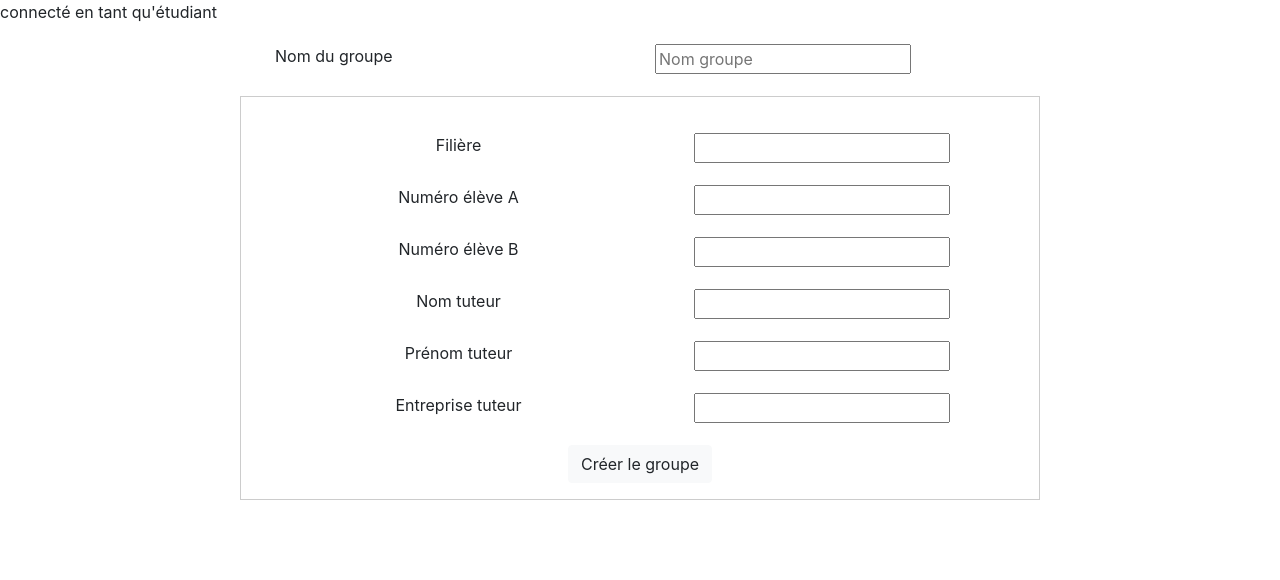
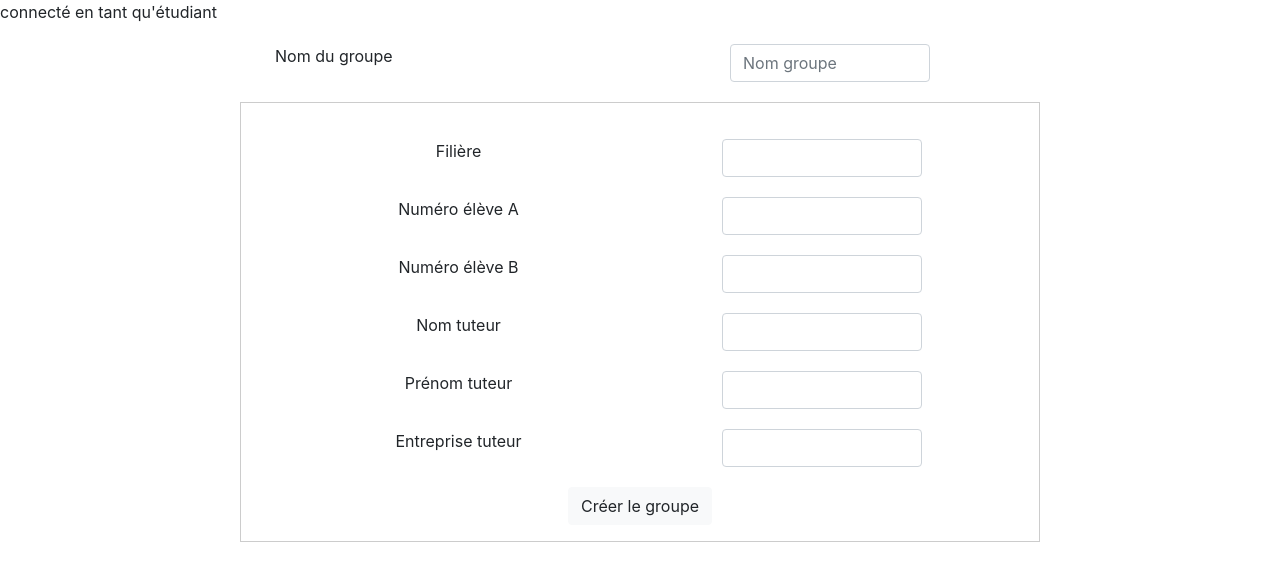
Before and after one commit to pagetArnaud/Polytech_IG3_piscine, a website: page création_groupe.html in a window 1280 px wide. Drawn offline with nearby package versions, Linux system fonts and the light colour scheme.

Commit message:
création groupe

```diff
--- a/création_groupe.css
+++ b/création_groupe.css
@@ -26,10 +26,10 @@
     margin-left: 0;
 }
 
-.input {
+.form-control {
     margin-left: auto;
     margin-right: auto;
-    text-align: center;
+    width: 200px;
 }
 
 
--- a/création_groupe.html
+++ b/création_groupe.html
@@ -40,7 +40,7 @@
 
             <div class="col">
                 <input type="text" id="name" name="Nom groupe"
-                       size="20" placeholder="Nom groupe">
+                       size="20" placeholder="Nom groupe" class="form-control">
             </div>
         </div>
     </form>
@@ -52,7 +52,7 @@
             </div>
             <div class="col-12 col-md-12 col-lg-6 input">
                 <input type="text" id="name1" name="Filière"
-                       size="20" maxlength="3" required>
+                       size="20" maxlength="3" required class="form-control">
             </div>
         </div>
         <div class="row">
@@ -61,7 +61,7 @@
             </div>
             <div class="col-12 col-md-12 col-lg-6 input">
                 <input type="text" id="name2" name="num-elev-a"
-                       size="20" maxlength="8" required>
+                       size="20" maxlength="8" required class="form-control">
             </div>
         </div>
         <div class="row">
@@ -70,7 +70,7 @@
             </div>
             <div class="col-12 col-md-12 col-lg-6 input">
                 <input type="text" id="name3" name="num-elev-b"
-                       size="20" maxlength="8" required>
+                       size="20" maxlength="8" required class="form-control">
             </div>
         </div>
         <div class="row">
@@ -79,7 +79,7 @@
             </div>
             <div class="col-12 col-md-12 col-lg-6 input" >
                 <input type="text" id="name4" name="Nom tuteur"
-                       size="20" required>
+                       size="20" required class="form-control">
             </div>
         </div>
         <div class="row">
@@ -88,7 +88,7 @@
             </div>
             <div class="col-12 col-md-12 col-lg-6 input">
                 <input type="text" id="name5" name="prénom tuteur"
-                       size="20" required>
+                       size="20" required class="form-control">
             </div>
         </div>
         <div class="row">
@@ -97,7 +97,7 @@
             </div>
             <div class="col-12 col-md-12 col-lg-6 input">
                 <input type="text" id="name6" name="entreprise tut"
-                       size="20" required>
+                       size="20" required class="form-control">
             </div>
         </div>
         <div class="button">
```
